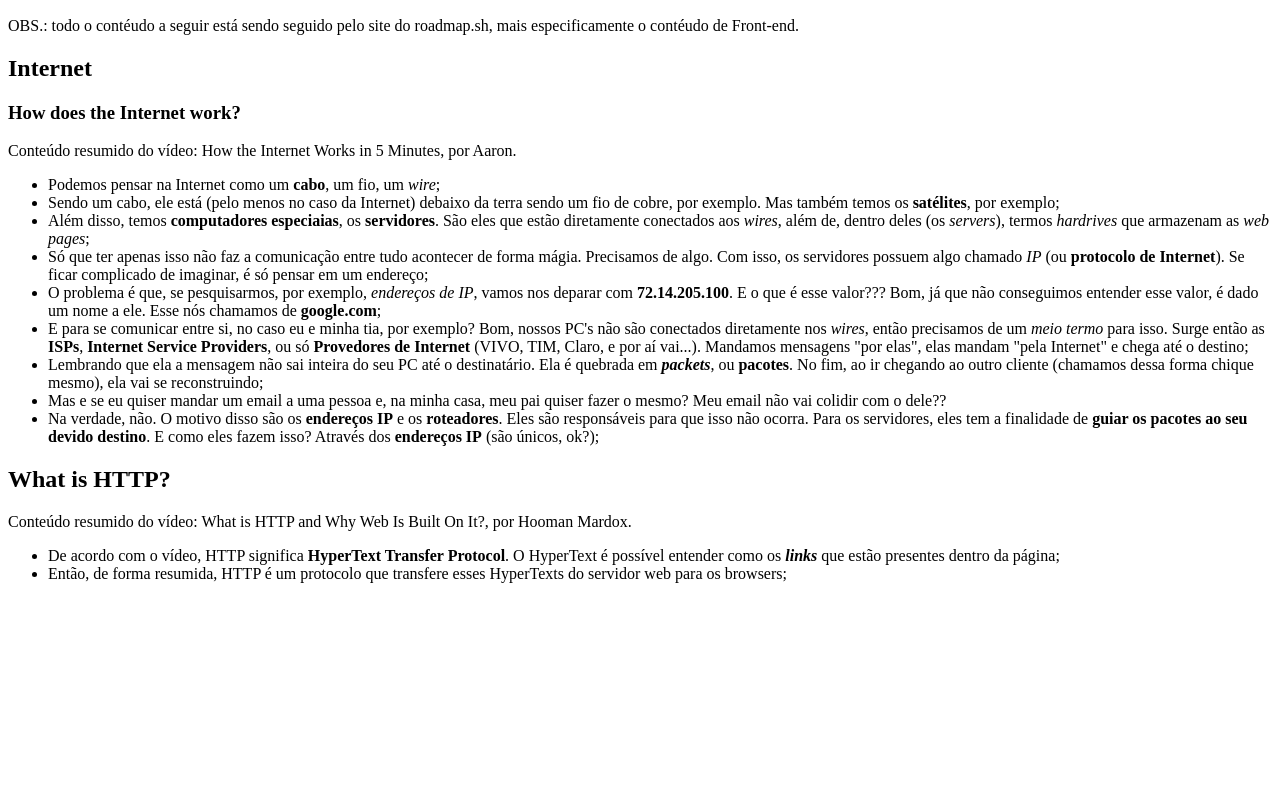
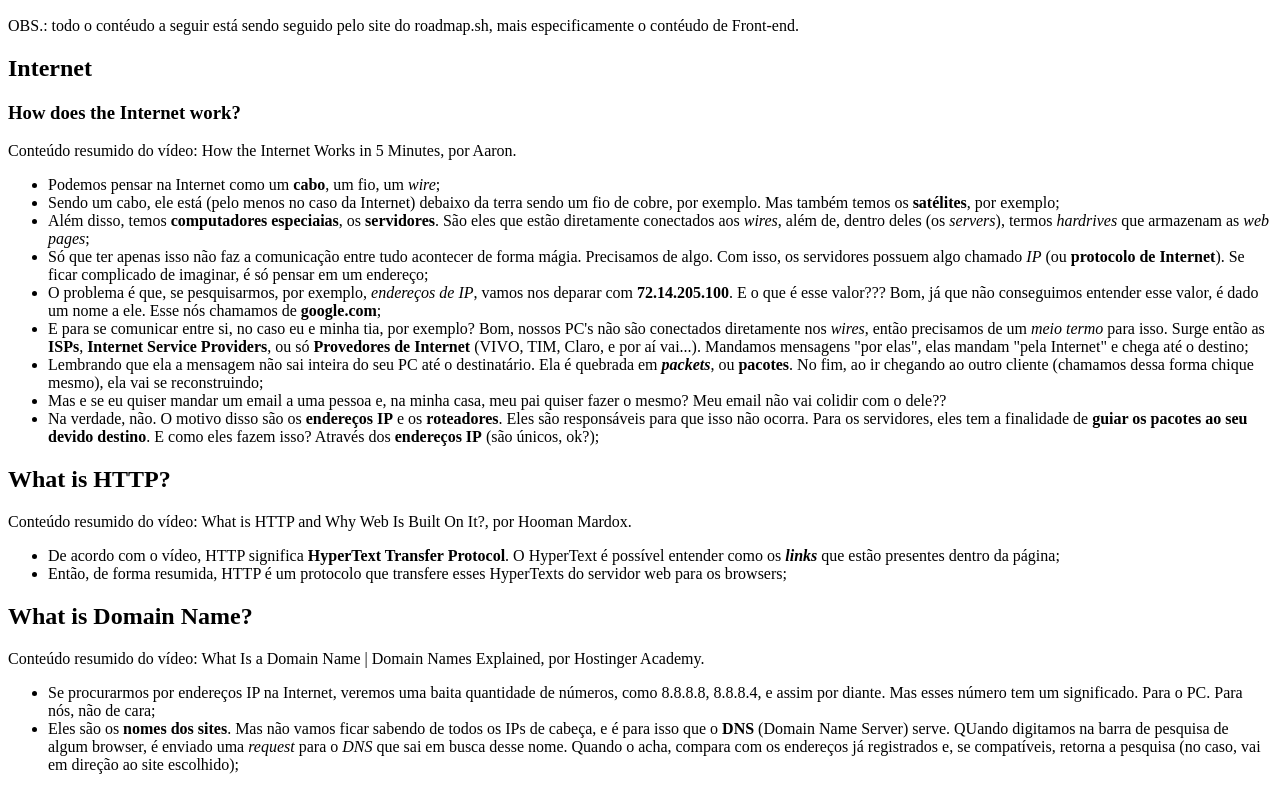
Before and after one commit to nathanmontt/INTRO, a plain HTML site: page src/assets/index.html in a window 1280 px wide. Shown: the part 110-900 px from the top of the page. Before the commit the page ends 800 px from the top, so only its background shows below. Drawn offline with Linux system fonts and the light colour scheme.

Commit message:
Adição do terceiro conteúdo
Colocação do conteúdo de 'Internet' presente no roadmap.sh, que contém o subtópico 'What is a Domain Name'

```diff
--- a/src/assets/index.html
+++ b/src/assets/index.html
@@ -42,5 +42,13 @@
 
         <li>Então, de forma resumida, HTTP é um protocolo que transfere esses HyperTexts do servidor web para os browsers;</li>
     </ul>
+
+    <h2>What is Domain Name?</h2>
+    <p>Conteúdo resumido do vídeo: What Is a Domain Name | Domain Names Explained, por Hostinger Academy.</p>
+    <ul>
+        <li>Se procurarmos por endereços IP na Internet, veremos uma baita quantidade de números, como 8.8.8.8, 8.8.8.4, e assim por diante. Mas esses número tem um significado. Para o PC. Para nós, não de cara;</li>
+
+        <li>Eles são os <strong>nomes dos sites</strong>. Mas não vamos ficar sabendo de todos os IPs de cabeça, e é para isso que o <strong>DNS</strong> (Domain Name Server) serve. QUando digitamos na barra de pesquisa de algum browser, é enviado uma <em>request</em> para o <em>DNS</em> que sai em busca desse nome. Quando o acha, compara com os endereços já registrados e, se compatíveis, retorna a pesquisa (no caso, vai em direção ao site escolhido);</li>
+    </ul>
 </body>
 </html>
```
